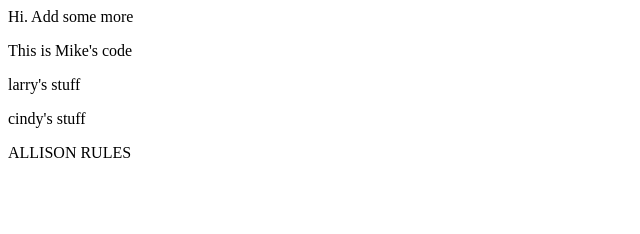
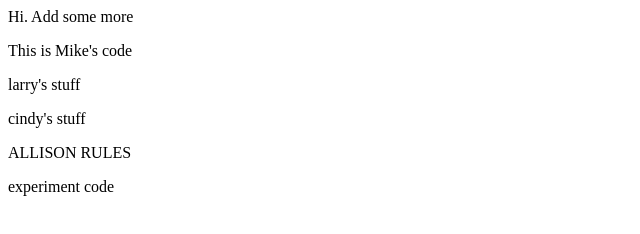
Before and after one commit to larrybuch/javascript-mornings, a plain HTML site: page index.html in a window 1280 px wide. Shown: the whole page, without its empty margins (0-640 px from the left). Drawn offline with Linux system fonts and the light colour scheme.

Commit message:
experiment

```diff
--- a/index.html
+++ b/index.html
@@ -14,5 +14,7 @@
 
 <p> ALLISON RULES</p>
 
+experiment code
+
 </body>
 </html>
```
